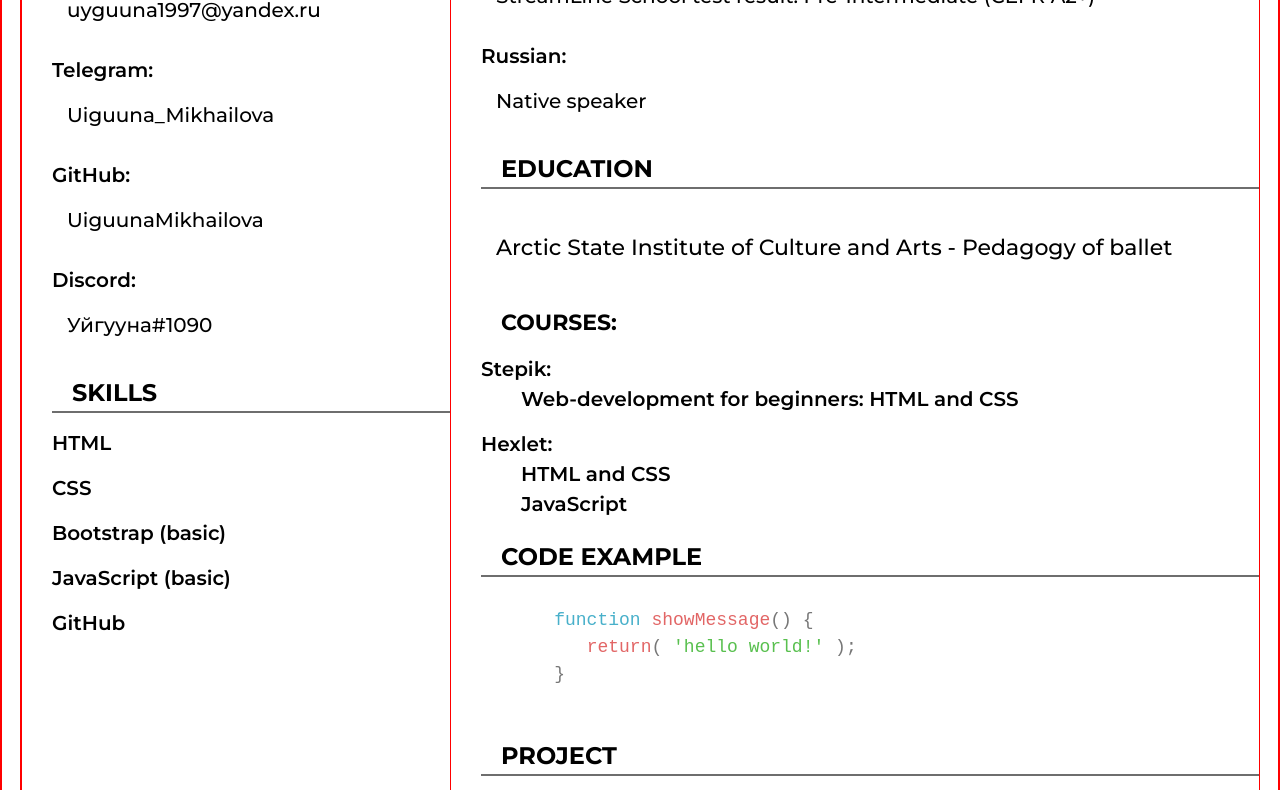
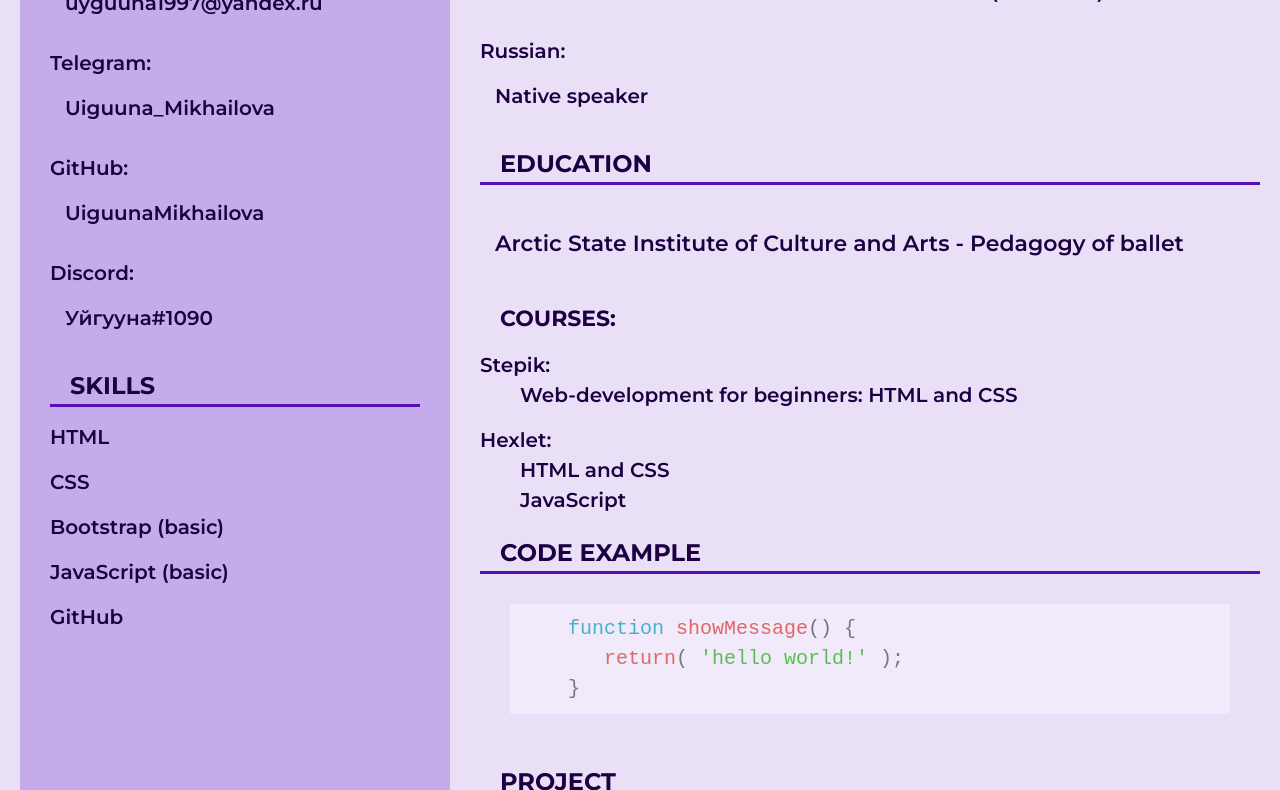
Before and after one commit to UiguunaMikhailova/rsschool-cv, a plain HTML site: page index.html in a window 1280 px wide. Shown: the part 683-1473 px from the top of the page. Drawn offline with Linux system fonts and the light colour scheme.

Commit message:
feat: add adaptability

```diff
--- a/index.html
+++ b/index.html
@@ -105,14 +105,14 @@
                 </aside>
                 <main class="main">
                     <section class="main_about">
-                        <h3 class="section_header" id="#about">About myself</h3>
+                        <h3 class="section_header2" id="#about">About myself</h3>
                         <div class="divider"></div>
                         <div class="main_descr">
                             I am 24 years old. I want to learn Front-End Development in RSSchool. I have good interpersonal skills, am an excellent team worker and very willing to learn and develop new skills.
                         </div>
                     </section>
                     <section class="main_languages">
-                        <h3 class="section_header" id="#english">Languages</h3>
+                        <h3 class="section_header2" id="#english">Languages</h3>
                         <div class="divider"></div>
                         <ul class="list">
                             <li class="item">English:
@@ -126,7 +126,7 @@
                         </ul>
                     </section>
                     <section class="main_education">
-                        <h3 class="section_header" id="#education">Education</h3>
+                        <h3 class="section_header2" id="#education">Education</h3>
                         <div class="divider"></div>
                         <p class="main_descr">Arctic State Institute of Culture and Arts - Pedagogy of ballet</p>
                         <div class="courses">
@@ -154,7 +154,7 @@
 
                     </section>
                     <section class="code" id="#code">
-                        <h3 class="section_header">Code example</h3>
+                        <h3 class="section_header2">Code example</h3>
                         <div class="divider"></div>
                         <pre class="pre">
                             <code class="code">    <span class="function">function</span> <span class="function_name">showMessage</span>() {
@@ -164,11 +164,11 @@
                     </section>
                     <section class="project" id="#projects">
 
-                        <div class="section_header">Project</div>
+                        <div class="section_header2">Project</div>
                         <div class="divider"></div>
                         <div class="project1">
                             <a href="https://github.com/UiguunaMikhailova/rsschool-cv" class="project_link">
-                                <img src="img/project.png" alt="project_image" class="project_img">
+                                <img src="img/cv-screen.png" alt="project_image" class="project_img">
                             </a>
                             <div class="project_info">
                                 <h4 class="project_title">CV-project</h4>
--- a/style.css
+++ b/style.css
@@ -12,9 +12,9 @@ body {
     font-size: 18px;
     font-weight: 400;
     line-height: 1.5;
-    border: 1px solid red;
-    margin: 0;
+    margin: 0 auto;
     padding: 0;
+    background-color: #7338d327;
 }
 .header {
 
@@ -22,7 +22,6 @@ body {
 .container {
     max-width: 1240px;
     margin: 0 auto;
-    border: 1px solid red;
   }
 .header_container {
     position: relative;
@@ -31,7 +30,6 @@ body {
     flex-direction: row;
     justify-content: space-around;
     align-items:flex-start;
-    border: 1px solid red;
     text-transform: uppercase;
 }
 .burger_btn {
@@ -116,7 +114,6 @@ body {
     display: flex;
     align-items: center;
     justify-content: flex-end;
-    border: 1px solid red;
     font-size: 24px;
     list-style: none;
     padding: 0 20px;
@@ -124,6 +121,8 @@ body {
 .nav_list {
     display: flex;
     justify-content: flex-end;
+    color: rgb(28, 0, 65);
+    padding: 5px 10px 5px;
 }
 .nav_list ul {
     margin: 0;
@@ -131,7 +130,6 @@ body {
     display: inline-block;
 }
 .nav_item {
-
 }
 ul li {
     list-style-type:none;
@@ -152,26 +150,30 @@ ul li {
     text-decoration: none;
     font-weight: 700;
     font-size: 18px;
-    color: rgb(0, 0, 0);
 }
 .header_info {
     display: flex;
     flex-direction: column;
     align-items: flex-end;
     justify-content: center;
-    border: 1px solid red;
 }
 .header_title {
     font-weight: 700;
     font-size: 45px;
     letter-spacing: 1px;
     margin: 30px 20px 0px;
+    background-color: #7338d34f;
+    padding: 0 10px;
+    color: rgb(28, 0, 65);
 }
 .header_subtitle {
     font-weight: 700;
     font-size: 28px;
     letter-spacing: 0.5px;
     margin: 10px 20px 0px;
+    background-color: #7338d34f;
+    padding: 0 10px;
+    color: rgb(28, 0, 65);
 }
 @media screen and (max-width: 1110px) {
     .header_info {
@@ -194,7 +196,7 @@ ul li {
     }
 }
 .main_content {
-    border: 1px solid red;
+
 }
 .main_content_container {
     display: flex;
@@ -203,8 +205,9 @@ ul li {
     min-width: 430px;
     display: flex;
     flex-direction: column;
-    padding: 20px 0 0 30px;
-    border: 1px solid red;
+    padding: 20px 30px;
+    background-color: #7338d34f;
+    color: rgb(28, 0, 65);
 }
 .contacts {
 
@@ -216,10 +219,18 @@ ul li {
     padding: 20px 0 0 20px;
     margin: 0;
 }
+.section_header2 {
+    font-size: 24px;
+    text-transform: uppercase;
+    font-weight: 700;
+    padding: 20px 0 0 20px;
+    margin: 0;
+    color: rgb(28, 0, 65);
+}
 .divider {
-    height: 2px;
+    height: 3px;
     width: 100%;
-    background-color: rgb(110, 110, 110);
+    background-color: rgb(86, 15, 179);
     padding: 0 0 0 20px;
 }
 .list {
@@ -229,18 +240,18 @@ ul li {
 .item {
     font-size: 20px;
     font-weight: 600;
-    color: #000;
+    color: rgb(28, 0, 65);
     margin: 15px 0 0 0;
 }
 .item_text {
-    font-weight: 500;
-    color: #000;
+    font-weight: 600;
+    color: rgb(28, 0, 65);
     padding: 15px;
     margin: 0;
 }
 .item_link {
-    color: #000;
     text-decoration: none;
+    color: rgb(28, 0, 65);
 }
 .skills {
 }
@@ -256,12 +267,14 @@ ul li {
 }
 .main {
     margin: 20px 0 0 30px;
+    color: rgb(28, 0, 65);
 }
 .main_descr {
     font-size: 22px;
-    font-weight: 500;
+    font-weight: 600;
     color: #000;
     padding: 20px 15px;
+    color: rgb(28, 0, 65);
 }
 .subtitle {
     font-size: 22px;
@@ -271,14 +284,14 @@ ul li {
     margin: 0;
 }
 .pre {
+    background-color: rgb(241, 234, 250);;
     font-family: monospace;
-    font-size: 18px;
+    font-size: 20px;
     display: flex;
     align-self: center;
-    width: 100%;
     color: rgb(119, 119, 119);
     margin: 30px;
-    padding: 0;
+    padding: 10px;
 }
 .code {
     width: 100%;
@@ -310,7 +323,7 @@ ul li {
     display: flex;
     flex-direction: column;
     justify-content: space-around;
-    border: 1px solid #000;
+    background-color: #7338d34f;
     text-align: center;
     min-height: 200px;
     width: 400px;
@@ -345,15 +358,16 @@ ul li {
     margin: 0;
 }
 .footer {
-    border: 1px solid red;
-    margin-top: 20px;
+    margin-top: -0.82px;
 }
 .footer_container {
     display: flex;
     flex-direction: row;
     justify-content: space-around;
+    background-color: #7338d375;
 }
 .rsschool {
+    margin-top: 20px;
     width: 280px;
 }
 .date {
@@ -362,6 +376,7 @@ ul li {
     align-self: flex-end;
 }
 .github_img {
+    margin-top: 20px;
     width: 100px;
 }
 @media screen and (max-width: 890px) {
@@ -440,6 +455,7 @@ ul li {
         flex-direction: column;
         width: 100%;
         align-items: center;
+
     }
 }
 @media screen and (max-width: 455px) {
@@ -481,6 +497,8 @@ ul li {
     }
     .header_img img {
         max-width: 200px;
-
+    }
+    .item_text {
+        font-size: 18px;
     }
 }
```
Also changed, not shown: img/cv-screen.png (added), img/project.png (deleted).
